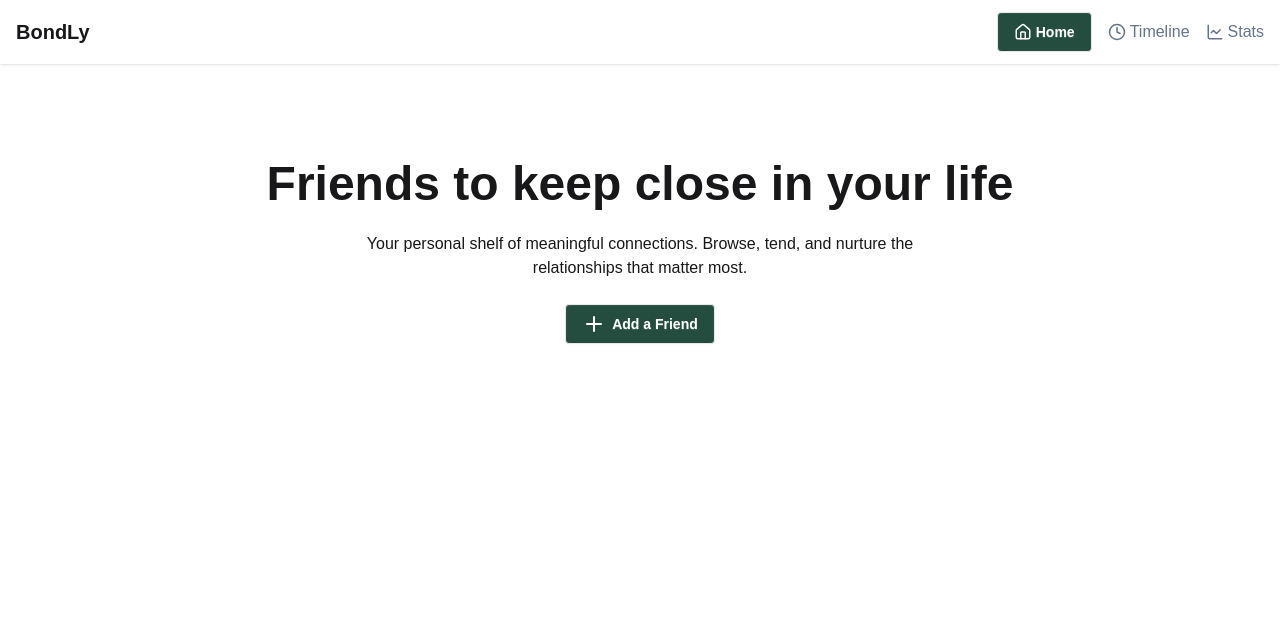
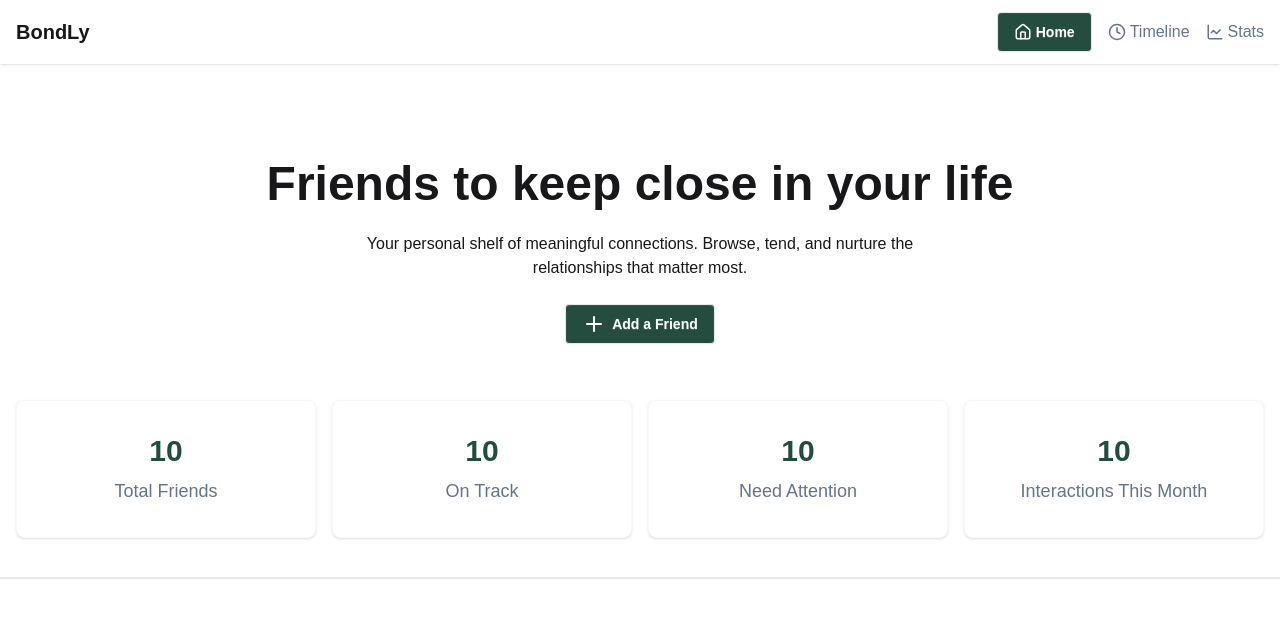
Before and after one commit to JowelislamHabib/Bondly, a Next.js app: page / in a window 1280 px wide. Shown: the top 618 px of the page. Built offline with nearby package versions, Linux system fonts and the light colour scheme.

Commit message:
feat: Add StatsCards component and integrate into Home; update button styles in HeroText and NavBar

```diff
--- a/src/app/components/Home/HeroText.jsx
+++ b/src/app/components/Home/HeroText.jsx
@@ -17,7 +17,7 @@ const HeroText = () => {
                 <br />
                 relationships that matter most.
               </p>
-              <button className="btn bg-[var(--bg-primary)] text-white">
+              <button className="btn bg-(--bg-primary) text-white">
                 <LucidePlus /> Add a Friend
               </button>
             </div>
--- /dev/null
+++ b/src/app/components/Home/StatsCards.jsx
@@ -0,0 +1,47 @@
+import React from "react";
+
+const StatsCards = () => {
+  return (
+    <div>
+      <div className="container mx-auto px-4 grid grid-cols-1 md:grid-cols-3 lg:grid-cols-4 gap-4 mt-10">
+        <div className="card card-border bg-base-100 shadow p-2 justify-center items-center">
+          <div className="card-body text-center">
+            <h2 className="text-3xl font-semibold text-(--text-secondary)">
+              10
+            </h2>
+            <p className="text-lg text-(--text-muted)">Total Friends</p>
+          </div>
+        </div>
+        <div className="card card-border bg-base-100 shadow p-2 justify-center items-center">
+          <div className="card-body text-center">
+            <h2 className="text-3xl font-semibold text-(--text-secondary)">
+              10
+            </h2>
+            <p className="text-lg text-(--text-muted)">On Track</p>
+          </div>
+        </div>
+        <div className="card card-border bg-base-100 shadow p-2 justify-center items-center">
+          <div className="card-body text-center">
+            <h2 className="text-3xl font-semibold text-(--text-secondary)">
+              10
+            </h2>
+            <p className="text-lg text-(--text-muted)">Need Attention</p>
+          </div>
+        </div>
+        <div className="card card-border bg-base-100 shadow p-2 justify-center items-center">
+          <div className="card-body text-center">
+            <h2 className="text-3xl font-semibold text-(--text-secondary)">
+              10
+            </h2>
+            <p className="text-lg text-(--text-muted)">
+              Interactions This Month
+            </p>
+          </div>
+        </div>
+      </div>
+      <div className="divider mt-8"></div>
+    </div>
+  );
+};
+
+export default StatsCards;
--- a/src/app/components/NavBar.jsx
+++ b/src/app/components/NavBar.jsx
@@ -36,20 +36,20 @@ const NavBar = () => {
               <div className="flex flex-col gap-4">
                 <Link
                   href={"/"}
-                  className={`${isActive("/") ? "btn bg-[var(--bg-primary)] text-white" : "text-[var(--text-muted)]"} flex gap-1`}
+                  className={`${isActive("/") ? "btn bg-(--bg-primary) text-white" : "text-(--text-muted)"} flex gap-1`}
                 >
                   <LucideHome size={18} /> Home
                 </Link>
                 <Link
                   href={"/timeline"}
-                  className={`${isActive("/timeline") ? "btn bg-[var(--bg-primary)] text-white" : "text-[var(--text-muted)]"} flex gap-1`}
+                  className={`${isActive("/timeline") ? "btn bg-(--bg-primary) text-white" : "text-(--text-muted)"} flex gap-1`}
                 >
                   <LucideClock size={18} />
                   Timeline
                 </Link>
                 <Link
                   href={"/stats"}
-                  className={`${isActive("/stats") ? "btn bg-[var(--bg-primary)] text-white" : "text-[var(--text-muted)]"} flex  gap-1`}
+                  className={`${isActive("/stats") ? "btn bg-(--bg-primary) text-white" : "text-(--text-muted)"} flex  gap-1`}
                 >
                   <LucideChartLine size={18} />
                   Stats
@@ -65,20 +65,20 @@ const NavBar = () => {
         <div className="navbar-end gap-4 hidden md:inline-flex">
           <Link
             href={"/"}
-            className={`${isActive("/") ? "btn bg-[var(--bg-primary)] text-white" : "text-[var(--text-muted)]"} flex items-center gap-1`}
+            className={`${isActive("/") ? "btn bg-(--bg-primary) text-white" : "text-(--text-muted)"} flex items-center gap-1`}
           >
             <LucideHome size={18} /> Home
           </Link>
           <Link
             href={"/timeline"}
-            className={`${isActive("/timeline") ? "btn bg-[var(--bg-primary)] text-white" : "text-[var(--text-muted)]"} flex items-center gap-1`}
+            className={`${isActive("/timeline") ? "btn bg-(--bg-primary) text-white" : "text-(--text-muted)"} flex items-center gap-1`}
           >
             <LucideClock size={18} />
             Timeline
           </Link>
           <Link
             href={"/stats"}
-            className={`${isActive("/stats") ? "btn bg-[var(--bg-primary)] text-white" : "text-[var(--text-muted)]"} flex items-center gap-1`}
+            className={`${isActive("/stats") ? "btn bg-(--bg-primary) text-white" : "text-(--text-muted)"} flex items-center gap-1`}
           >
             <LucideChartLine size={18} />
             Stats
--- a/src/app/globals.css
+++ b/src/app/globals.css
@@ -4,6 +4,7 @@
   /* --background: #ffffff;
   --foreground: #171717; */
   --bg-primary: #244d3f;
+  --text-secondary: #244d3f;
   --text-primary: #1f2937;
   --text-muted: #64748b;
 }
--- a/src/app/page.js
+++ b/src/app/page.js
@@ -1,10 +1,12 @@
 import HeroText from "./components/Home/HeroText";
+import StatsCards from "./components/Home/StatsCards";
 
 export default function Home() {
   return (
     <>
       <div className="container mx-auto">
         <HeroText />
+        <StatsCards />
       </div>
     </>
   );
```
